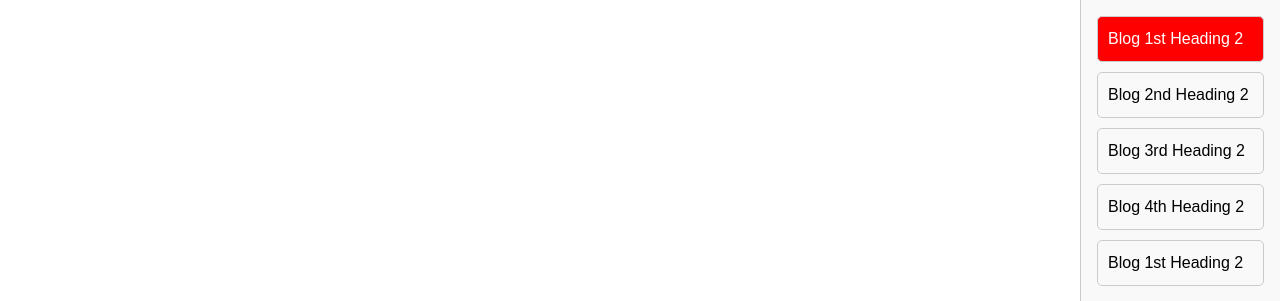
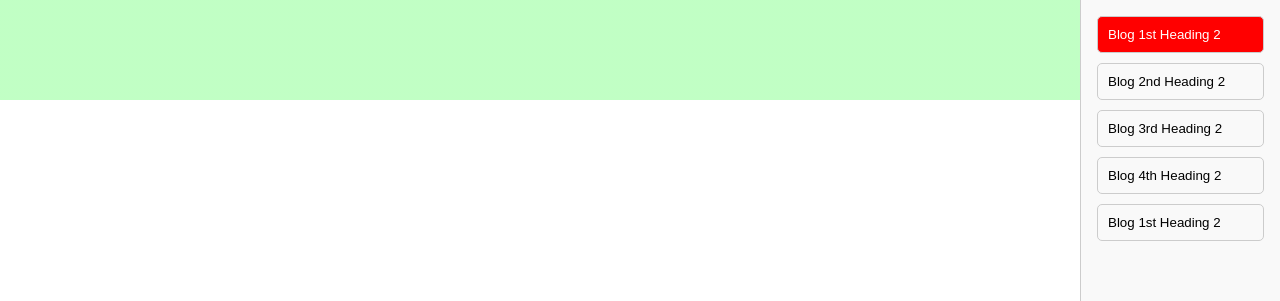
Before and after one commit to Developer-Zahid/dynamic-toc-generator, a plain HTML site: page index.html in a window 1280 px wide. Shown: the top 301 px of the page. Drawn offline with nearby package versions, Linux system fonts and the light colour scheme.

Commit message:
Changed anchor tag to button tag for webflow compatible issue

```diff
--- a/assets/js/script.js
+++ b/assets/js/script.js
@@ -66,7 +66,7 @@ $(document).ready(function () {
          */
         const updateActiveClass = throttle((currentEntryId) => {
             const activeLink = $(currentList).find(`.${currentActiveClass}`);
-            const newActiveLink = $(currentList).find(`a[href="#${currentEntryId}"]`);
+            const newActiveLink = $(currentList).find(`button[data-href="#${currentEntryId}"]`);
 
             if (!newActiveLink.hasClass(currentActiveClass)) {
             activeLink.removeClass(currentActiveClass);
@@ -135,13 +135,14 @@ $(document).ready(function () {
             currentTableOfContentsObserver.observe(eachHeading);
 
             // Create and append TOC link
-            const createdTableOfContentsItem = $("<a>")
+            const createdTableOfContentsItem = $("<button>")
             .text(currentHeadingText)
+            .attr("type", "button")
             .attr("class", currentLinkClass)
-            .attr("href", "#" + convertedHeadingId)
+            .attr("data-href", "#" + convertedHeadingId)
             .on('click', function(e) {
                 e.preventDefault();
-                const targetElement = $($(this).attr('href'));
+                const targetElement = $($(this).attr('data-href'));
                 const offset = currentScrollTopOffset;
                 const targetPosition = targetElement.offset().top - offset;
 
--- a/index.html
+++ b/index.html
@@ -12,10 +12,13 @@
         margin: 0;
         padding: 0;
         box-sizing: border-box;
+        font-family: Arial, Helvetica, sans-serif;
       }
       body{
-        font-family: Arial, Helvetica, sans-serif;
         line-height: 1.5;
+        /* 100px scroll-top-offset indicator */
+        background-image: linear-gradient(to bottom, #53ff5d5c 100px, transparent 100px);
+        background-attachment: fixed;
       }
 
       .header {
@@ -51,6 +54,8 @@
           text-decoration: none;
           color: #000;
           transition: all 0.2s ease-out;
+          text-align: left;
+          cursor: pointer;
 
           &.cc-active {
               background-color: red;
```
Also changed, not shown: 1 other file.
